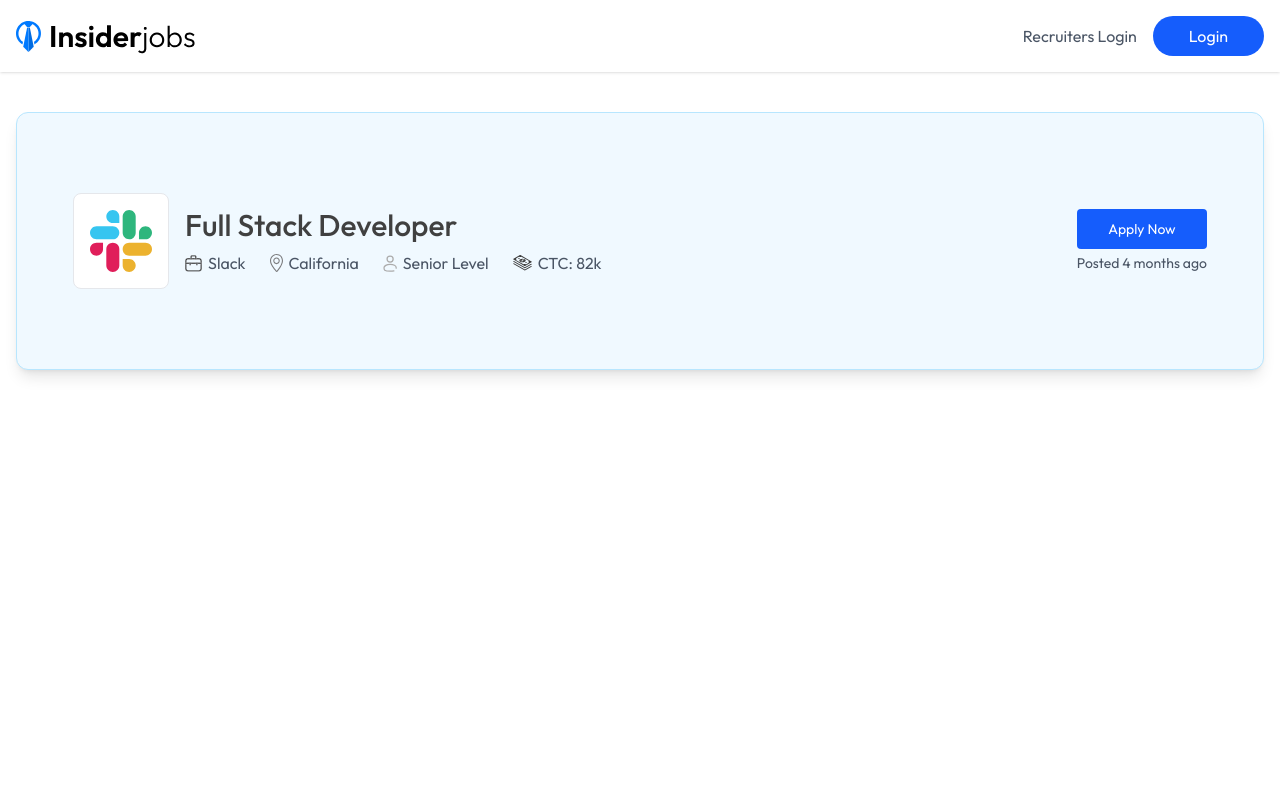
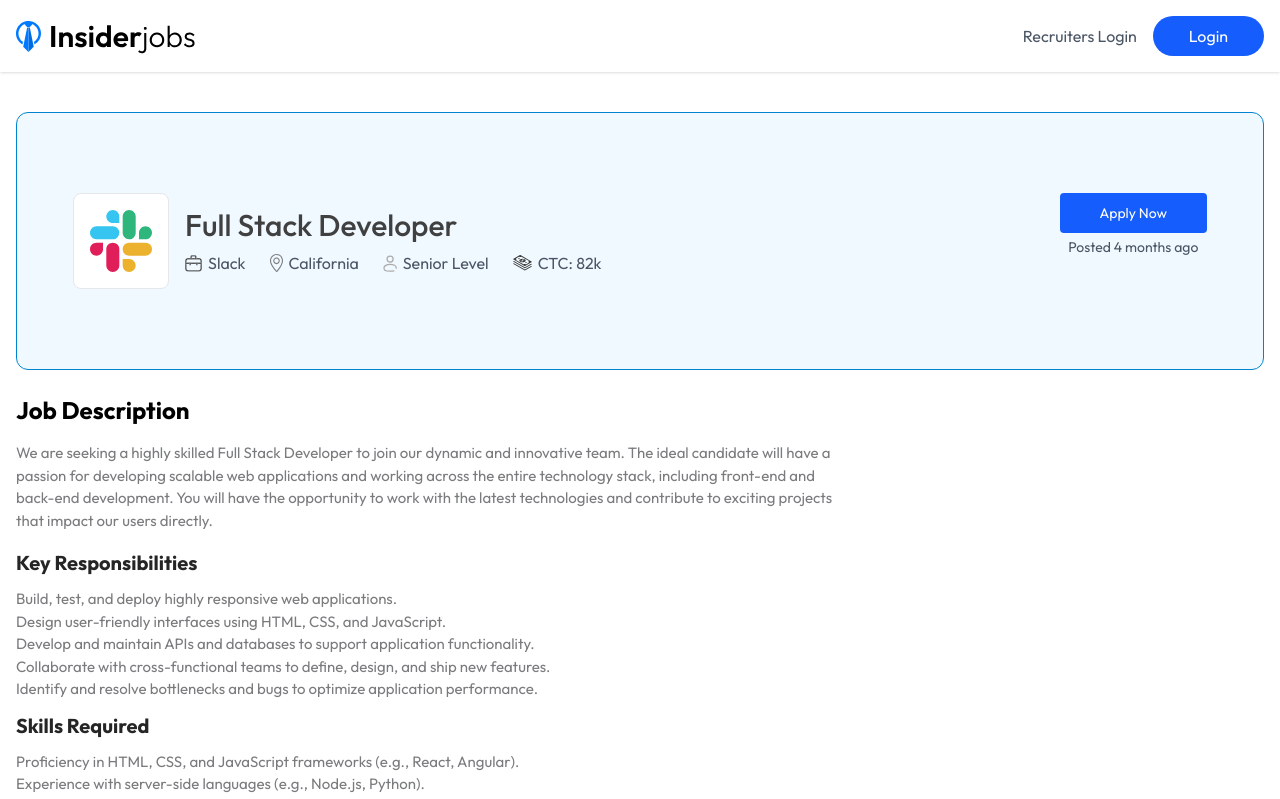
Before and after one commit to fmfahath/job-portal, a React (Vite) app in the folder client/: page /apply-job/1 in a window 1280 px wide. Shown: the top 799 px of the page. Built offline with nearby package versions, Linux system fonts and the light colour scheme; no server answers.

Commit message:
client >> ApplyJob -- job description section added

```diff
--- a/client/src/components/Navbar.jsx
+++ b/client/src/components/Navbar.jsx
@@ -12,7 +12,7 @@ const Navbar = () => {
     return (
         <div className='shadow py-4'>
             <div className='container px-4 2xl:px-20 mx-auto flex justify-between items-center'>
-                <img className='max-sm:w-30' src={assets.logo} alt="logo" />
+                <Link to={'/'}><img className='max-sm:w-30' src={assets.logo} alt="logo" /></Link>
                 {
                     user ?
                         <div className='flex items-center gap-3'>
--- a/client/src/index.css
+++ b/client/src/index.css
@@ -8,3 +8,29 @@
 html {
     scroll-behavior: smooth;
 }
+
+::-webkit-scrollbar {
+    display: none;
+}
+
+
+.rich-text {
+    font-size: 15px;
+    color: #7a7b7d;
+}
+
+.rich-text p {
+    margin-bottom: 16px;
+}
+
+.rich-text h1 {
+    font-size: 30px;
+    color: #252525;
+    margin: 10px 0;
+}
+
+.rich-text h2 {
+    font-size: 20px;
+    color: #252525;
+    margin: 10px 0;
+}
--- a/client/src/pages/ApplyJob.jsx
+++ b/client/src/pages/ApplyJob.jsx
@@ -5,6 +5,7 @@ import Loading from '../components/Loading'
 import Navbar from '../components/Navbar'
 import { assets } from '../assets/assets'
 import moment from 'moment'
+import JobCard from '../components/JobCard'
 
 const ApplyJob = () => {
 
@@ -34,7 +35,9 @@ const ApplyJob = () => {
 
             <div className='min-h-screen flex flex-col py-10 container px-4 2xl:px-20 mx-auto'>
                 <div className='bg-white text-black rounded-lg w-full'>
-                    <div className='flex justify-center md:justify-between flex-wrap gap-8 px-14 py-20 mb-6 bg-sky-50 border border-sky-200 rounded-xl shadow-lg'>
+
+                    {/* job title - hero */}
+                    <div className='flex justify-center md:justify-between flex-wrap gap-8 px-14 py-20 mb-6 bg-sky-50 border border-sky-600 rounded-xl'>
                         <div className='flex flex-col md:flex-row items-center'>
                             <img className='h-24 bg-white rounded-lg p-4 mr-4 max-md:mb-4 border border-gray-200' src={jobData.companyId.image} alt="" />
                             <div className='text-center md:text-left text-neutral-700'>
@@ -59,10 +62,21 @@ const ApplyJob = () => {
                                 </div>
                             </div>
                         </div>
-                        <div className='flex flex-col justify-center text-end text-sm max-md:mx-auto max-md:text-center'>
-                            <button className='bg-blue-600 p-2.5 px10 text-white rounded cursor-pointer'>Apply Now</button>
+                        <div className='fl ex flex-col justify-center text-center text-sm max-md:mx-auto max-md:text-center'>
+                            <button className='bg-blue-600 p-2.5 px-10 text-white rounded cursor-pointer'>Apply Now</button>
                             <p className='mt-1 text-gray-600'>Posted {moment(jobData.date).fromNow()}</p>
                         </div>
+                    </div>
+
+                    {/* description */}
+                    <div className='flex flex-col lg:flex-row justify-between items-start'>
+                        <div className='w-full lg:w-2/3'>
+                            <h2 className='font-bold text-2xl mb-4'>Job Description</h2>
+                            <div className='rich-text' dangerouslySetInnerHTML={{ __html: jobData.description }}></div>
+                            <button className='bg-blue-600 p-2.5 px-10 text-white rounded cursor-pointer mt-10'>Apply Now</button>
+                        </div>
+
+
                     </div>
                 </div>
             </div>
```
